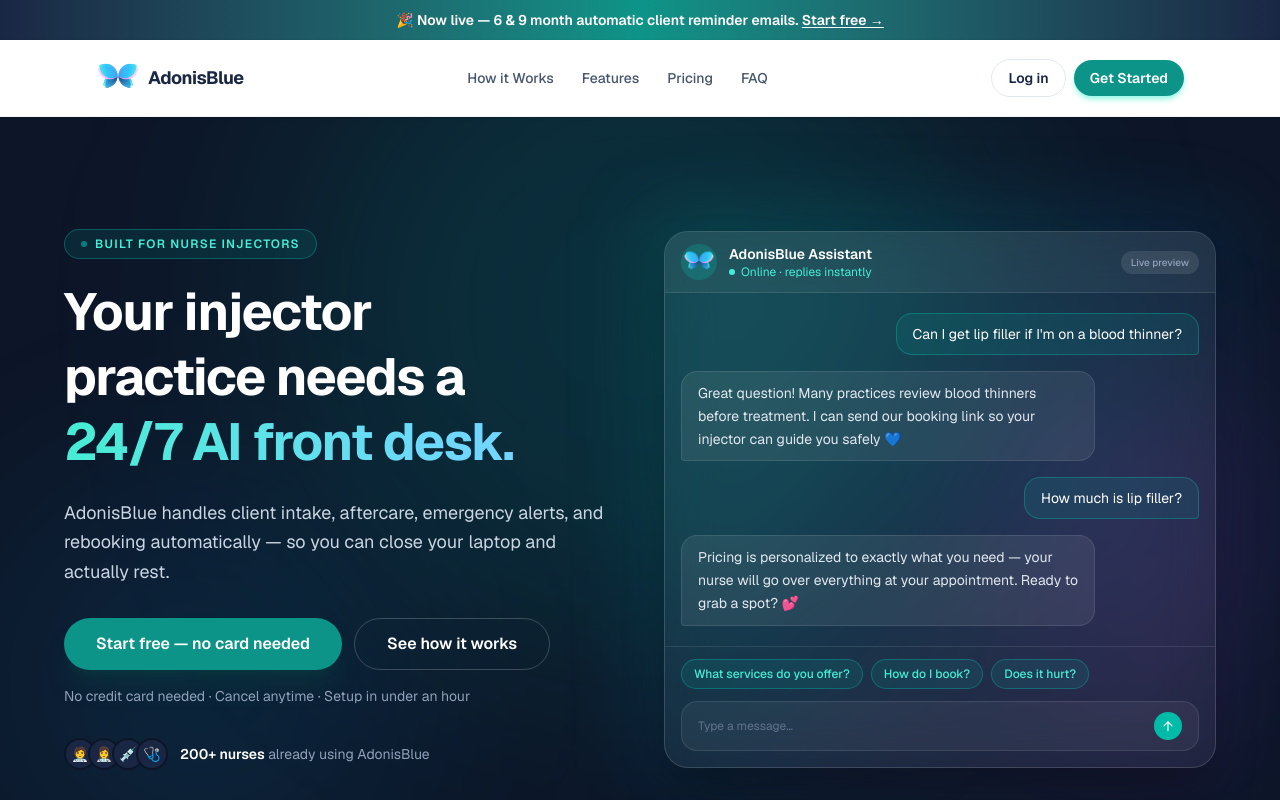
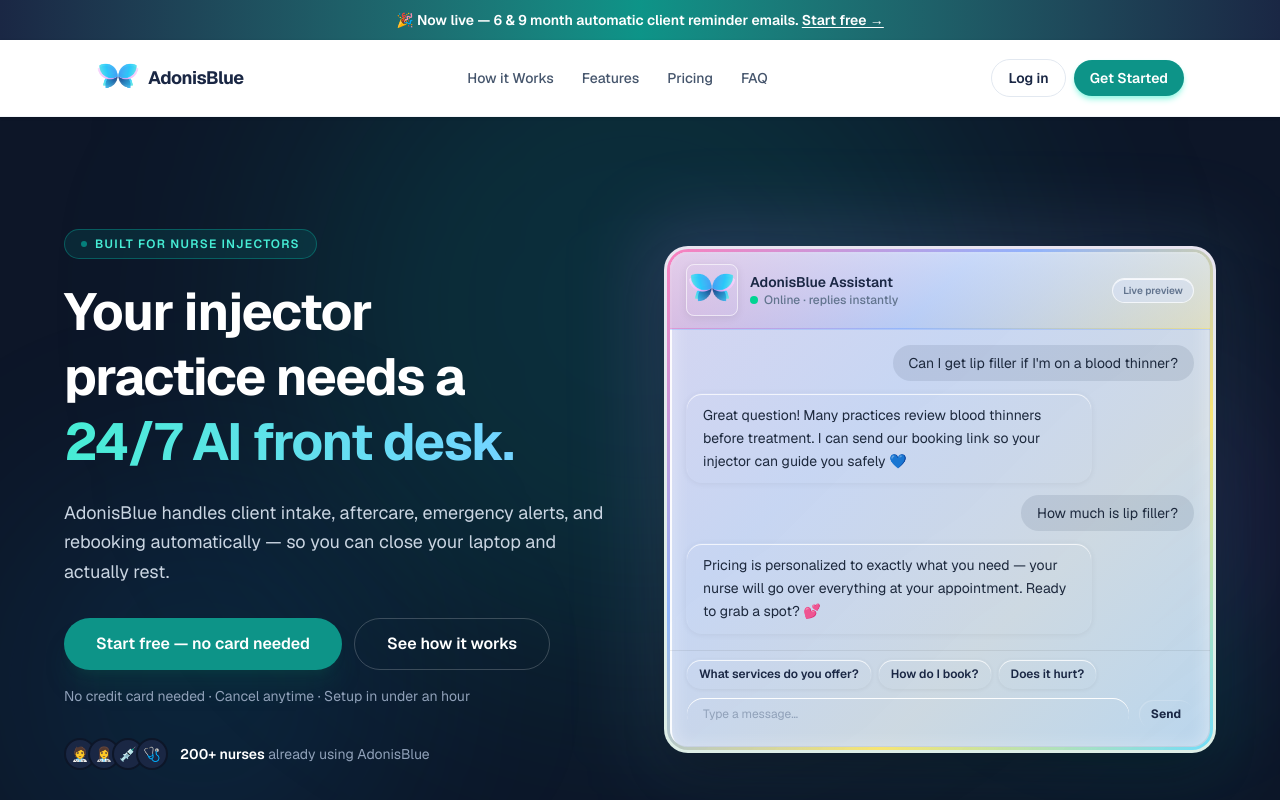
Before and after one commit to M316-mar/AdonisBlue, a Next.js app: page / in a window 1280 px wide. Shown: the top 800 px of the page. Built offline with nearby package versions, Linux system fonts and the light colour scheme; no server answers; a web font is replaced by a local one.

Commit message:
Simplify bot - remove theme picker, Aurora only, fix logo visibility

```diff
--- a/app/page.tsx
+++ b/app/page.tsx
@@ -149,54 +149,120 @@ export default function Home() {
                 <p className="text-sm text-slate-400"><span className="font-semibold text-white">200+ nurses</span> already using AdonisBlue</p>
               </div>
             </div>
-            {/* Chat mockup */}
+            {/* Aurora glass chat widget preview */}
             <div className="relative">
-              <div className="absolute -inset-4 rounded-3xl bg-gradient-to-br from-teal-500/20 via-sky-500/10 to-purple-500/10 blur-2xl" aria-hidden />
-              <div className="relative overflow-hidden rounded-3xl border border-white/15 bg-white/5 shadow-2xl shadow-black/40 backdrop-blur-xl">
-                <div className="flex items-center gap-3 border-b border-white/10 bg-white/5 px-4 py-3">
-                  <div className="flex h-9 w-9 items-center justify-center rounded-full bg-teal-400/20">
-                    <Image src="/Alona.png" alt="" width={32} height={32} className="rounded-full" />
+              <div className="absolute -inset-4 rounded-3xl bg-gradient-to-br from-purple-400/20 via-sky-300/10 to-teal-400/15 blur-2xl" aria-hidden />
+              {/* Outer gradient background */}
+              <div className="relative overflow-hidden rounded-3xl shadow-2xl shadow-black/30" style={{ background: "linear-gradient(180deg, #e8e4f0 0%, #e2ecea 50%, #ddeee6 100%)", padding: "3px" }}>
+                {/* Glass panel */}
+                <div className="overflow-hidden rounded-[calc(1.5rem-3px)]" style={{
+                  background: [
+                    "linear-gradient(145deg, rgba(210,220,245,0.92) 0%, rgba(195,212,235,0.88) 100%) padding-box",
+                    "linear-gradient(135deg, rgba(255,100,175,0.78) 0%, rgba(120,165,255,0.78) 35%, rgba(255,225,70,0.72) 68%, rgba(80,215,255,0.76) 100%) border-box",
+                  ].join(", "),
+                  border: "3px solid transparent",
+                  boxShadow: "inset 2px 2px 0 rgba(255,255,255,0.90), inset -1px -1px 0 rgba(0,0,0,0.06), inset 0 4px 20px rgba(255,255,255,0.50)",
+                }}>
+                  {/* Header */}
+                  <div className="flex items-center gap-3 px-4 py-3" style={{
+                    background: [
+                      "linear-gradient(180deg, rgba(220,230,248,0.72) 0%, rgba(210,220,240,0.55) 100%) padding-box",
+                      "linear-gradient(135deg, rgba(255,100,175,0.65) 0%, rgba(120,165,255,0.65) 50%, rgba(255,225,70,0.55) 100%) border-box",
+                    ].join(", "),
+                    borderBottom: "1.5px solid transparent",
+                    boxShadow: "0 1px 0 rgba(120,165,255,0.35)",
+                  }}>
+                    <div style={{ width: 52, height: 52, minWidth: 52, borderRadius: 8, overflow: "hidden", flexShrink: 0, border: "1.5px solid rgba(255,255,255,0.60)", boxShadow: "0 2px 8px rgba(0,0,0,0.08)" }}>
+                      <Image src="/Alona.png" alt="AdonisBlue" width={52} height={52} style={{ width: "100%", height: "100%", objectFit: "contain", display: "block" }} />
                     </div>
-                  <div>
-                    <p className="text-sm font-semibold text-white">AdonisBlue Assistant</p>
-                    <p className="flex items-center gap-1.5 text-xs text-teal-300">
-                      <span className="relative flex h-1.5 w-1.5"><span className="absolute inline-flex h-full w-full animate-ping rounded-full bg-teal-300 opacity-75" /><span className="relative h-1.5 w-1.5 rounded-full bg-teal-300" /></span>
+                    <div className="min-w-0 flex-1">
+                      <p className="text-sm font-semibold text-[#1a2744]">AdonisBlue Assistant</p>
+                      <p className="flex items-center gap-1.5 text-xs font-medium text-slate-500">
+                        <span className="relative flex h-2 w-2">
+                          <span className="absolute inline-flex h-full w-full animate-ping rounded-full bg-emerald-400 opacity-75" />
+                          <span className="relative h-2 w-2 rounded-full bg-emerald-400" />
+                        </span>
                         Online · replies instantly
                       </p>
                     </div>
-                  <span className="ml-auto rounded-full bg-white/10 px-2.5 py-1 text-[10px] font-medium text-slate-400">Live preview</span>
+                    <span className="shrink-0 rounded-full px-2.5 py-1 text-[10px] font-semibold text-slate-500" style={{
+                      background: "rgba(215,225,245,0.60)",
+                      border: "1px solid rgba(255,255,255,0.70)",
+                      boxShadow: "inset 0 1px 0 rgba(255,255,255,0.80)",
+                    }}>Live preview</span>
                   </div>
-                <div className="space-y-4 px-4 py-5">
+
+                  {/* Messages */}
+                  <div className="space-y-3 px-4 py-4">
                     <div className="flex justify-end">
-                    <div className="max-w-[80%] rounded-2xl rounded-br-sm border border-teal-400/30 bg-teal-400/10 px-4 py-2.5 text-sm text-white">
-                      Can I get lip filler if I'm on a blood thinner?
+                      <div className="max-w-[80%] rounded-full px-4 py-2 text-sm text-slate-800" style={{ background: "rgba(26,39,68,0.10)" }}>
+                        Can I get lip filler if I&apos;m on a blood thinner?
                       </div>
                     </div>
                     <div className="flex justify-start">
-                    <div className="max-w-[80%] rounded-2xl rounded-bl-sm border border-white/10 bg-white/8 px-4 py-2.5 text-sm leading-relaxed text-slate-200">
+                      <div className="max-w-[80%] rounded-2xl px-4 py-2.5 text-sm leading-relaxed text-slate-800" style={{
+                        background: [
+                          "rgba(230,236,250,0.62) padding-box",
+                          "linear-gradient(135deg, rgba(255,255,255,0.70) 0%, rgba(215,225,245,0.40) 100%) border-box",
+                        ].join(", "),
+                        border: "1px solid transparent",
+                        boxShadow: "inset 0 1px 0 rgba(255,255,255,0.75), 0 1px 6px rgba(0,0,0,0.06)",
+                      }}>
                         Great question! Many practices review blood thinners before treatment. I can send our booking link so your injector can guide you safely 💙
                       </div>
                     </div>
                     <div className="flex justify-end">
-                    <div className="max-w-[80%] rounded-2xl rounded-br-sm border border-teal-400/30 bg-teal-400/10 px-4 py-2.5 text-sm text-white">
+                      <div className="max-w-[80%] rounded-full px-4 py-2 text-sm text-slate-800" style={{ background: "rgba(26,39,68,0.10)" }}>
                         How much is lip filler?
                       </div>
                     </div>
                     <div className="flex justify-start">
-                    <div className="max-w-[80%] rounded-2xl rounded-bl-sm border border-white/10 bg-white/8 px-4 py-2.5 text-sm leading-relaxed text-slate-200">
+                      <div className="max-w-[80%] rounded-2xl px-4 py-2.5 text-sm leading-relaxed text-slate-800" style={{
+                        background: [
+                          "rgba(230,236,250,0.62) padding-box",
+                          "linear-gradient(135deg, rgba(255,255,255,0.70) 0%, rgba(215,225,245,0.40) 100%) border-box",
+                        ].join(", "),
+                        border: "1px solid transparent",
+                        boxShadow: "inset 0 1px 0 rgba(255,255,255,0.75), 0 1px 6px rgba(0,0,0,0.06)",
+                      }}>
                         Pricing is personalized to exactly what you need — your nurse will go over everything at your appointment. Ready to grab a spot? 💕
                       </div>
                     </div>
                   </div>
-                <div className="border-t border-white/10 px-4 pb-4 pt-3">
-                  <div className="mb-3 flex flex-wrap gap-2">
-                    {["What services do you offer?","How do I book?","Does it hurt?"].map(q => (
-                      <span key={q} className="rounded-full border border-teal-400/30 bg-teal-400/10 px-3 py-1.5 text-xs font-medium text-teal-300">{q}</span>
+
+                  {/* Input area */}
+                  <div className="px-4 pb-4 pt-2" style={{ borderTop: "1px solid rgba(0,0,0,0.07)" }}>
+                    <div className="mb-2 flex flex-wrap gap-1.5">
+                      {["What services do you offer?", "How do I book?", "Does it hurt?"].map((q) => (
+                        <span key={q} className="rounded-full px-3 py-1.5 text-xs font-semibold text-[#1a2744]" style={{
+                          background: [
+                            "rgba(215,225,245,0.55) padding-box",
+                            "linear-gradient(135deg, rgba(255,100,175,0.75) 0%, rgba(120,165,255,0.75) 50%, rgba(255,225,70,0.65) 100%) border-box",
+                          ].join(", "),
+                          border: "1.5px solid transparent",
+                          boxShadow: "inset 0 1px 0 rgba(255,255,255,0.80), 0 1px 4px rgba(0,0,0,0.06)",
+                        }}>{q}</span>
                       ))}
                     </div>
-                  <div className="flex items-center gap-2 rounded-2xl border border-white/10 bg-white/5 px-4 py-2.5">
-                    <span className="text-xs text-slate-500">Type a message…</span>
-                    <span className="ml-auto flex h-7 w-7 items-center justify-center rounded-full bg-teal-500 text-sm text-white">↑</span>
+                    <div className="flex items-center gap-2">
+                      <div className="flex-1 rounded-full px-4 py-2 text-xs text-slate-400" style={{
+                        background: [
+                          "rgba(255,255,255,0.82) padding-box",
+                          "linear-gradient(135deg, rgba(120,165,255,0.68) 0%, rgba(255,100,175,0.65) 50%, rgba(255,225,70,0.60) 100%) border-box",
+                        ].join(", "),
+                        border: "1.5px solid transparent",
+                        boxShadow: "inset 0 1px 0 rgba(255,255,255,0.95)",
+                      }}>Type a message…</div>
+                      <span className="shrink-0 rounded-full px-3 py-1.5 text-xs font-bold text-[#1a2744]" style={{
+                        background: [
+                          "#1a2744 padding-box",
+                          "linear-gradient(135deg, rgba(255,100,175,0.85) 0%, rgba(120,165,255,0.85) 45%, rgba(255,225,70,0.75) 100%) border-box",
+                        ].join(", "),
+                        border: "1.5px solid transparent",
+                        boxShadow: "inset 1px 1px 0 rgba(255,255,255,0.18)",
+                        color: "#1a2744",
+                      }}>Send</span>
+                    </div>
                   </div>
                 </div>
               </div>
```
Lines whose indentation alone changed are shown as unchanged.
